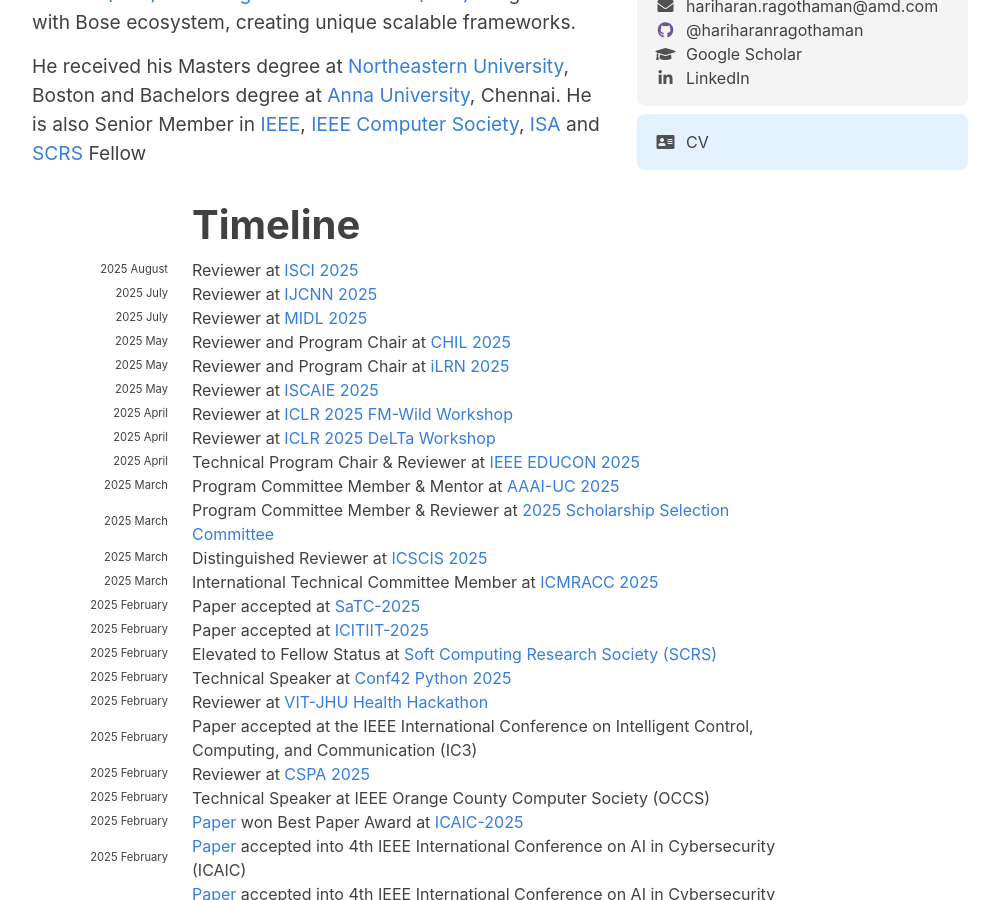
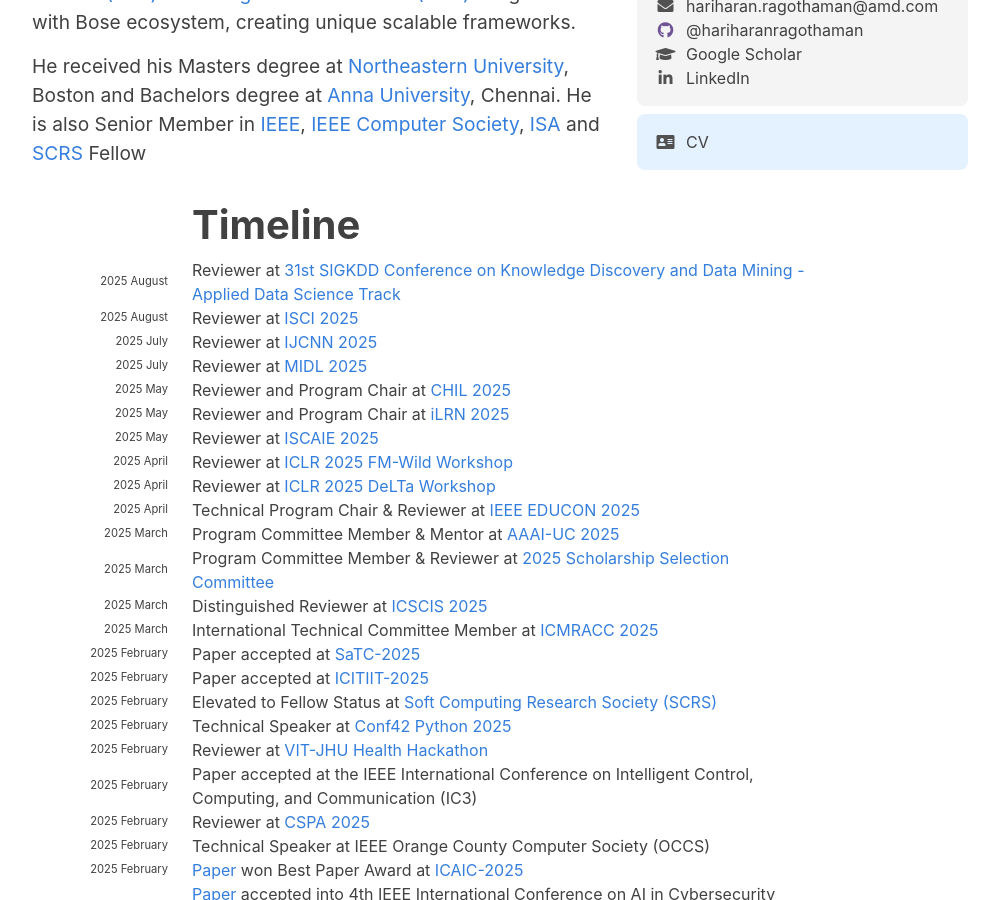
Before and after one commit to hariharanragothaman/hariharanragothaman.github.io, a Jekyll site: the page built from index.md, in a window 1280 px wide and 900 px high, scrolled down 642 px. Shown: the whole window, without its empty margins (140-1139 px from the left). Built offline with Jekyll 4.4.1, drawn with Linux system fonts in a browser that asks for light colours; nearby versions of some CDN libraries; some web fonts are replaced.

Commit message:
Polishes and Updates

```diff
--- a/_data/news.yaml
+++ b/_data/news.yaml
@@ -3,6 +3,11 @@
 # For other events 'month' is exactly when the event occured.
 
 #-------------------------------------------- August  ------------------------------------------------------------------------------------------------------------------------------------------------------
+- year: 2025
+  year-extra: August
+  description: Reviewer at <a href="https://kdd2025.kdd.org/">31st SIGKDD Conference on Knowledge Discovery and Data Mining - Applied Data Science Track</a>
+
+
 - year: 2025
   year-extra: August
   description: Reviewer at <a href="https://www.isci.asia/">ISCI 2025</a>
```
